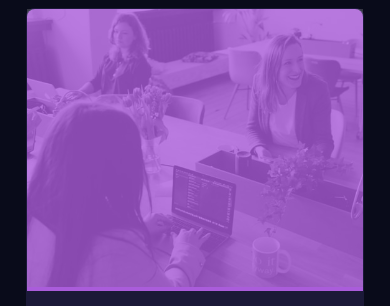
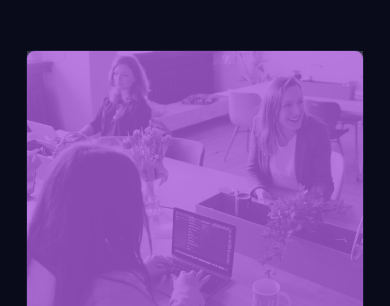
Before and after one commit to tahaimran/stats-preview-card-component, a plain HTML site: page index.html in a window 390 px wide. Shown: the top 306 px of the page. Drawn offline with Linux system fonts and the light colour scheme.

Commit message:
Styling Update

```diff
--- a/style.css
+++ b/style.css
@@ -2,7 +2,7 @@ body {
     background-color: hsl(233, 47%, 7%);
     color: beige;
     font-family: 'Inter', sans-serif;
-
+    margin-top: 150px;
 }
 
 
@@ -75,6 +75,9 @@ div .list {
     * {
         text-align: center;
     }
+    body{
+            margin-top: 50px;
+    }
 
   div  .list {
         display: flex;
```
